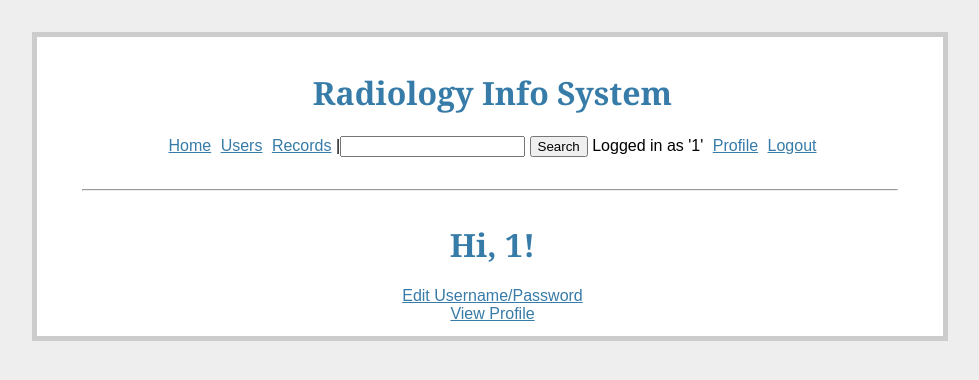
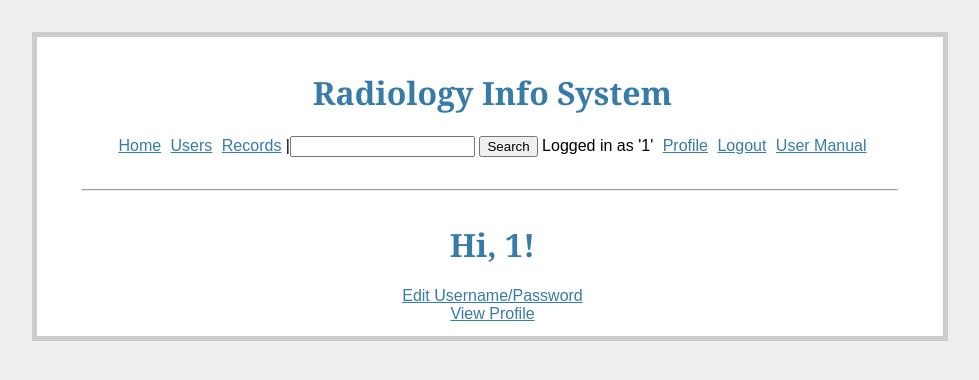
Before and after one commit to MarkGalloway/RIS, a Flask app: page /index in a window 1280 px wide. Shown: the top 380 px of the page, without its empty margins (150-1129 px from the left). Run offline with Flask 2, Linux system fonts and the light colour scheme; a user stored in the database is signed in; data comes from the database, SQL or seed files in the repository.

Commit message:
Link to user manual

```diff
--- a/app/templates/base.html
+++ b/app/templates/base.html
@@ -28,6 +28,7 @@
             |
             <a href="{{ url_for('login') }}">Login</a>
         {% endif %}
+        <a href="http://ris.markgalloway.ca/doc/391_user_manual.pdf">User Manual</a>
     </div>
     <hr>
     {% for message in get_flashed_messages() %}
```
